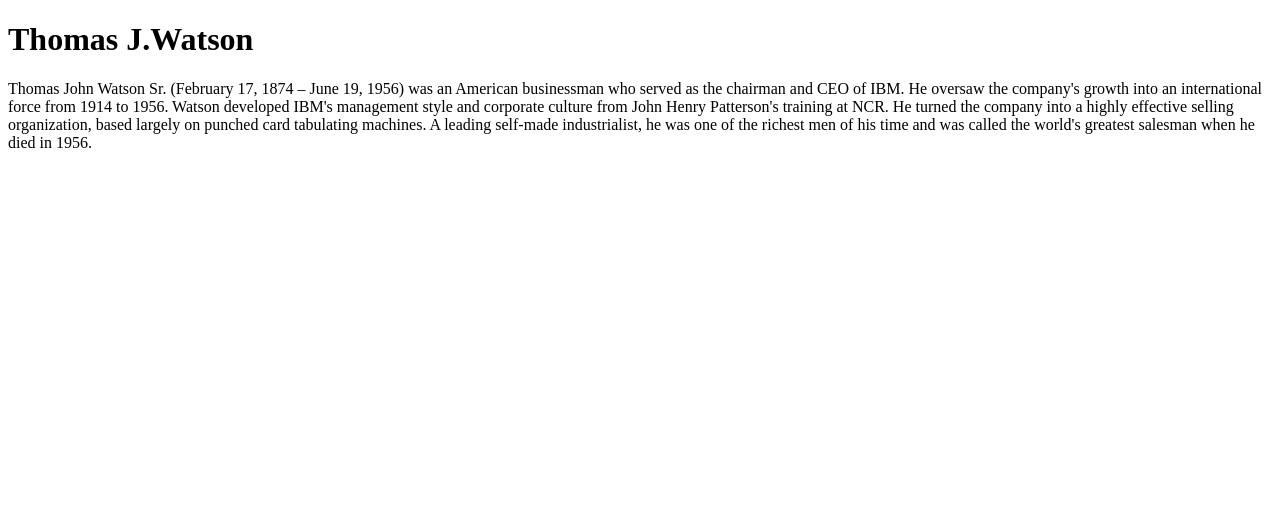
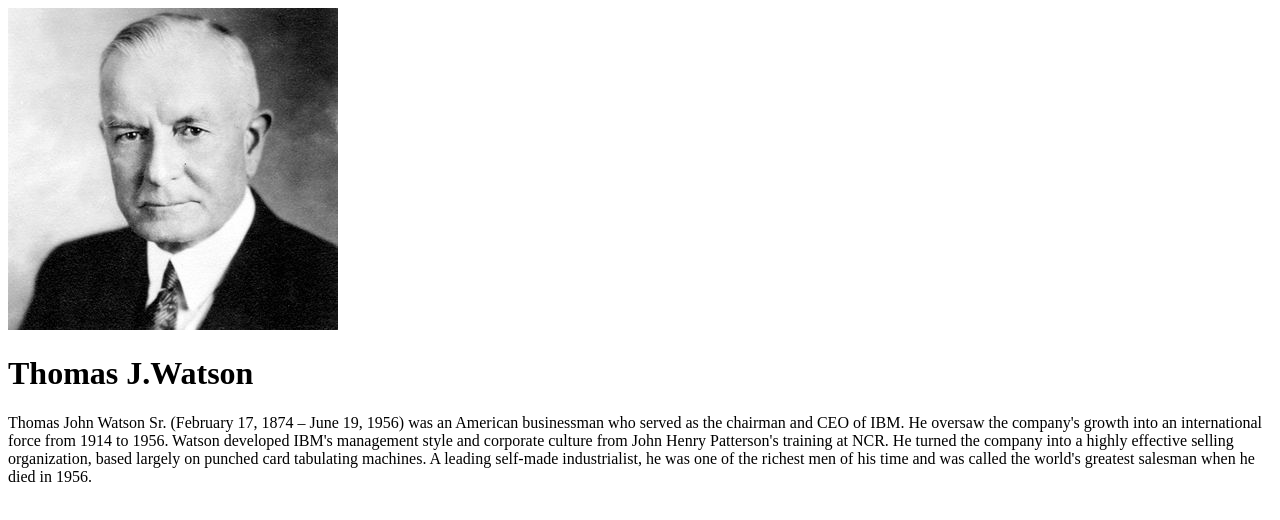
Before and after one commit to heraldcollegektm/workshop-bishalkhadka, a plain HTML site: page Workshop 1/thomaswatson/index.html in a window 1280 px wide. Drawn offline with Linux system fonts and the light colour scheme.

Commit message:
Add:Personal portfolio and index.html Add: thomas.jpg

```diff
--- a/Workshop 1/thomaswatson/index.html
+++ b/Workshop 1/thomaswatson/index.html
@@ -5,6 +5,7 @@
 
 </head>
 <body>
+    <img src="thomas.jpg">
     <h1> Thomas J.Watson</h1>
     <p>Thomas John Watson Sr. (February 17, 1874 – June 19, 1956) was an American businessman who served as the chairman and CEO of IBM. He oversaw the company's growth into an international force from 1914 to 1956. Watson developed IBM's management style and corporate culture from John Henry Patterson's training at NCR. He turned the company into a highly effective selling organization, based largely on punched card tabulating machines. A leading self-made industrialist, he was one of the richest men of his time and was called the world's greatest salesman when he died in 1956.</p>
 </body>
```
Also changed, not shown: Workshop 1/personal portfolio/index.html (added), Workshop 1/thomaswatson/thomas.jpg (added).
